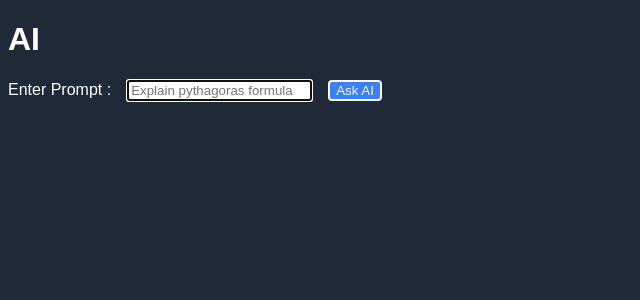
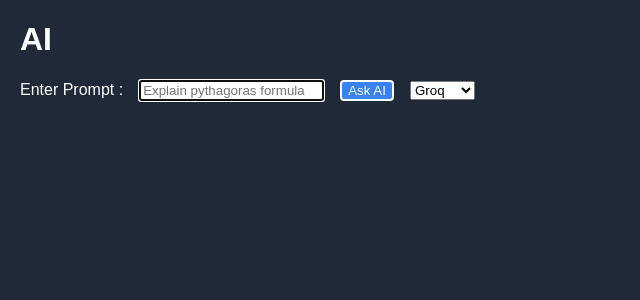
Before and after one commit to jayssSmm/DocAI, a Flask app: page / in a window 1280 px wide. Shown: the top 300 px of the page, without its empty margins (0-640 px from the left). Run offline with Flask 3, Linux system fonts and the light colour scheme.

Commit message:
now gemini works, user has the ability to swicth between ais

```diff
--- a/app.py
+++ b/app.py
@@ -1,24 +1,40 @@
-from flask import Flask,render_template,request,session
+from flask import Flask,render_template,request,session,redirect
 from api import groq_provider
+from api import gemini_provider
 
 app=Flask(__name__)
-app.secret_key = "any_random_string_here"
+app.secret_key = "new2_random_string_here"
 
 @app.route('/', methods=['GET','POST'])
 def index():
 
-    if 'chat_history' not in session:
-        session['chat_history']=[]
+    if 'chat_history_groq' not in session:
+        session['chat_history_groq']=[]
+
+    if 'chat_history_gemini' not in session:
+        session['chat_history_gemini']=[]
 
     if request.method=='POST':
         prompt=request.form.get('prompt')
+        model=request.form.get('model')
         try:
-            response=groq_provider.response(prompt,session['chat_history'])
-            session['chat_history'].append({'role':'assistant','content':response})
+            if model=='Groq':
+                response=groq_provider.response(prompt,session['chat_history_groq'])
+                session['chat_history_groq'].append({'role':'assistant','content':response})
+            else:
+                response=gemini_provider.response(prompt,session['chat_history_gemini'])
+                session['chat_history_gemini'].append({'role':'model','parts':[response]})
+
             session.modified=True
+
             return render_template('index.html',data=response)
         except Exception as e:
             print(f"Error: {e}")
             return render_template('index.html', data="Sorry, the AI is having trouble right now.")
 
     return render_template('index.html')
+
+@app.route('/clear')
+def clear():
+    session.clear()
+    return redirect('/')
--- a/static/styles.css
+++ b/static/styles.css
@@ -2,6 +2,7 @@ body{
     background-color: #1f2937;
     font-family: sans-serif;
     color:white;
+    margin: 20px;
 }
 
 button{
--- a/templates/index.html
+++ b/templates/index.html
@@ -10,6 +10,10 @@
         <label for="input">Enter Prompt : </label>
         <input type="text" name="prompt" autocomplete="off" id='input' autofocus placeholder="Explain pythagoras formula">
         <button id="submit">Ask AI</button>
+        <select name="model">
+            <option value="Groq" selected>Groq</option>
+            <option value="Gemini">Gemini</option>
+        </select>
     </form>
 
     <p id="status">{{ data if data else '' }}</p>
```
Also changed, not shown: api/gemini_provider.py (+15 -3 lines).
